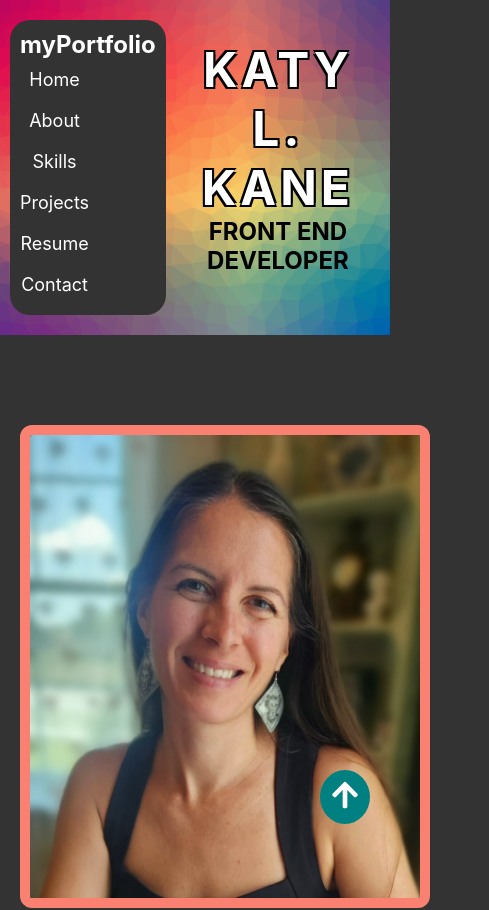
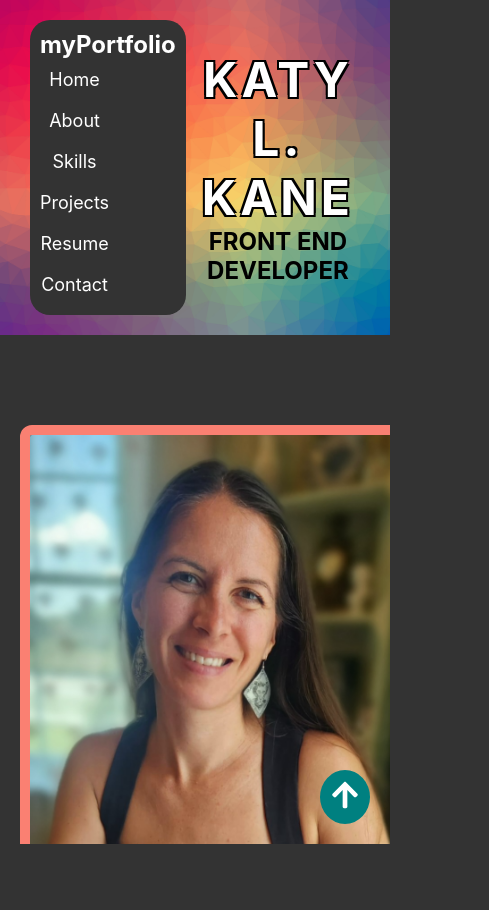
Before and after one commit to Katytheartist/klkportfolio, a React (Create React App) app: page / in a window 390 px wide. Shown: the top 910 px of the page, 489 px wide, since content can reach past the window. After the commit the page ends 844 px from the top, so only its background shows below. Built offline with nearby package versions, Linux system fonts and the light colour scheme.

Commit message:
centing things

```diff
--- a/public/index.html
+++ b/public/index.html
@@ -3,7 +3,7 @@
   <head>
     <meta charset="utf-8" />
     <link rel="icon" href="/KLKLogo.ico" />
-    <meta name="viewport" content="width=device-width, initial-scale=1" />
+    <meta name="viewport" content="width=device-width, initial-scale=1.0" />
     <meta name="theme-color" content="#000000" />
     <meta
       name="description"
--- a/src/App.css
+++ b/src/App.css
@@ -1,6 +1,7 @@
 .App {
   text-align: center;
 }
+
 
 h2 {
   font-size: 42px;
@@ -17,9 +18,39 @@
 
 }
 
+
+
 @media (max-width: 768px) {
 .App {
   width: 100vw;
   padding: 0;
 }
+
+body, html {
+  height: 100%;
+  width: 100%;
+  overflow-x: hidden;
 }
+
+* {
+  margin: 0;
+  padding: 0;
+  box-sizing: border-box;
+}
+
+#root {
+  display: flex;
+  flex-direction: column;
+  justify-content: center;
+  align-items: center;
+  width: 100%;
+  min-height: 100vh;
+}
+
+.container {
+  max-width: 100%;
+  margin: 0 auto;
+  padding: 0;
+}
+
+}
```
